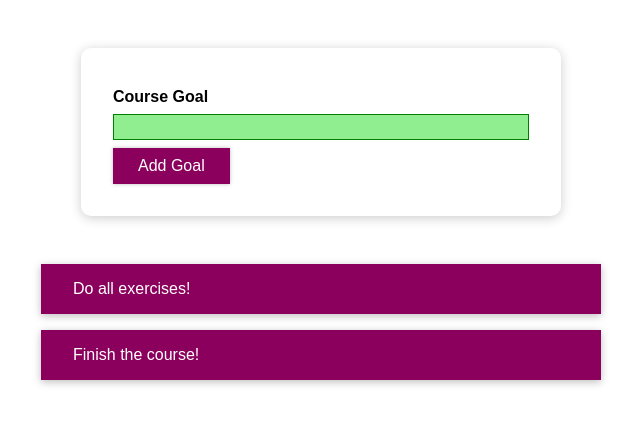
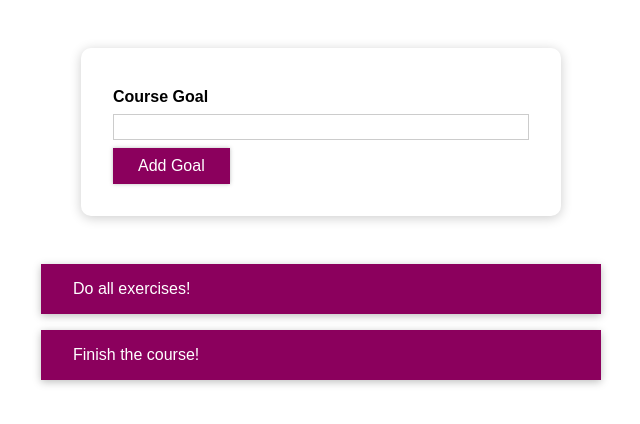
Before and after one commit to demetriusvissarion/React_styling, a React (Create React App) app: page / in a window 1280 px wide. Shown: the top 424 px of the page, without its empty margins (319-959 px from the left). Built offline with nearby package versions, Linux system fonts and the light colour scheme.

Commit message:
set css classes dynamicly

```diff
--- a/src/components/CourseGoals/CourseInput/CourseInput.css
+++ b/src/components/CourseGoals/CourseInput/CourseInput.css
@@ -22,3 +22,12 @@
   background: #fad0ec;
   border-color: #8b005d;
 }
+
+.form-control.invalid input {
+  border-color: red;
+  background: #ffd7d7;
+}
+
+.form-control.invalid label {
+  color: red;
+}
--- a/src/components/CourseGoals/CourseInput/CourseInput.js
+++ b/src/components/CourseGoals/CourseInput/CourseInput.js
@@ -26,16 +26,9 @@
 
   return (
     <form onSubmit={formSubmitHandler}>
-      <div className="form-control">
-        <label style={{ color: !isValid ? "red" : "black" }}>Course Goal</label>
-        <input
-          style={{
-            "border-color": !isValid ? "red" : "green",
-            "background-color": !isValid ? "pink" : "lightgreen",
-          }}
-          type="text"
-          onChange={goalInputChangeHandler}
-        />
+      <div className={`form-control ${!isValid ? "invalid" : ""}`}>
+        <label>Course Goal</label>
+        <input type="text" onChange={goalInputChangeHandler} />
       </div>
       <Button type="submit">Add Goal</Button>
     </form>
```
